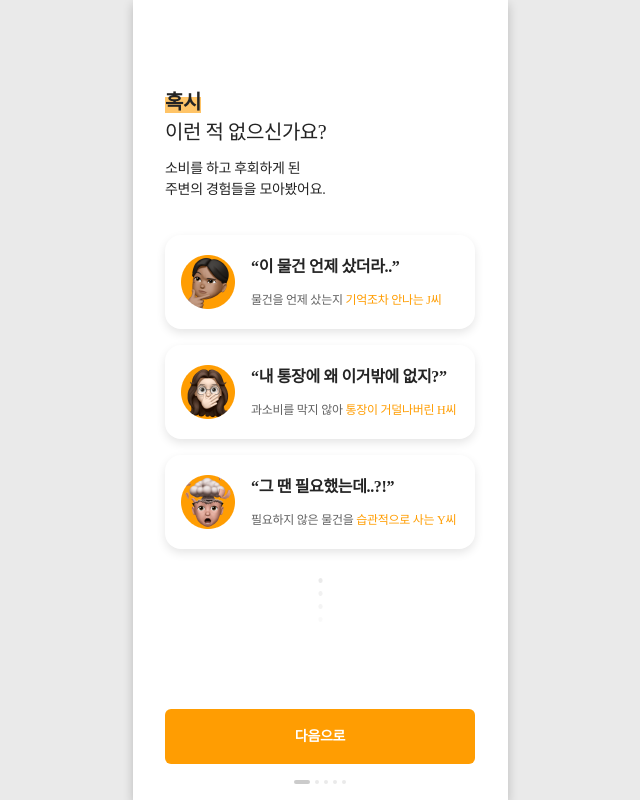
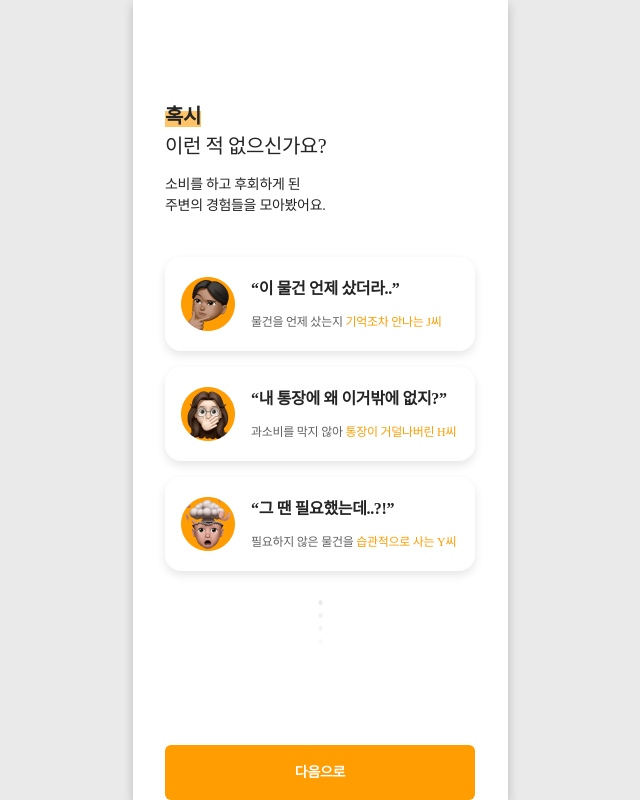
Before and after one commit to SobiSa-Expense-Hunter/SobiSa, a Next.js app: page /about in a window 1280 px wide. Shown: the whole page, without its empty margins (320-960 px from the left). Built offline with nearby package versions, Linux system fonts and the light colour scheme; no server answers; a web font is replaced by a local one.

Commit message:
[Bug] feature: 레이아웃에서 height 고정 변경 및, header margin-top에서 padding-top으로 변경

```diff
--- a/src/components/common/Header.tsx
+++ b/src/components/common/Header.tsx
@@ -31,7 +31,7 @@ const Button = styled.button`
   outline: none;
   border: none;
   background: none;
-  height: 100%;
+
   display: flex;
   padding: 0;
   position: absolute;
@@ -47,12 +47,12 @@ const HeaderWrapper = styled.header`
   height: 41px;
   min-height: 41px;
   background-color: white;
-  margin-top: 5vh;
+  padding: 5vh 0 2vh;
   @media (max-width: 768px) {
     width: 100%;
   }
-  @media (margin-top: 5svh) {
-    margin-top: 5vh;
+  @media (padding-top: 5svh) {
+    padding: 5svh 0 2svh;
   }
 `;
 
--- a/src/components/layout/AppLayout.tsx
+++ b/src/components/layout/AppLayout.tsx
@@ -1,7 +1,7 @@
 import { ReactNode } from 'react';
 
 import { useRouter } from 'next/router';
-import styled from 'styled-components';
+import styled, { css } from 'styled-components';
 
 import Footer from '@/components/common/Footer';
 import Header from '@/components/common/Header';
@@ -13,7 +13,11 @@ export default function AppLayout({ children }: { children: ReactNode }) {
     <Centering>
       <FixedWidth>
         {router.asPath !== '/about' && <Header />}
-        <Content>{children}</Content>
+        {router.asPath.includes('/list') ? (
+          <Content heightRestrict>{children}</Content>
+        ) : (
+          <Content>{children}</Content>
+        )}
         <Footer />
       </FixedWidth>
     </Centering>
@@ -51,15 +55,15 @@ export const FixedWidth = styled.div`
   box-shadow: 0px 4px 10px rgba(0, 0, 0, 0.2);
 `;
 
-const Content = styled.div`
+const Content = styled.div<{ heightRestrict?: boolean }>`
   flex: auto;
   width: 100%;
   display: flex;
   flex-direction: column;
   align-items: center;
   justify-content: center;
-  height: calc(100% - 15vh - 45px);
+  height: ${({ heightRestrict }) => (heightRestrict ? 'calc(100% - 15vh - 45px)' : 'inherit')};
   @supports (height: 10svh) {
-    height: calc(100% - 15svh - 45px);
+    height: ${({ heightRestrict }) => (heightRestrict ? 'calc(100% - 15svh - 45px)' : 'inherit')};
   }
 `;
--- a/src/components/list/styles.ts
+++ b/src/components/list/styles.ts
@@ -28,7 +28,10 @@ export const StyledListContainer = styled.div<{ select?: boolean }>`
 
 export const Scroll = styled.div`
   flex: auto;
-  height: 100%;
+  height: calc(100% - 15vh - 45px);
+  @supports (height: 10svh) {
+    height: calc(100% - 15svh - 45px);
+  }
   overflow-y: auto;
   padding-bottom: 50px;
   padding: 15px 15px;
```
